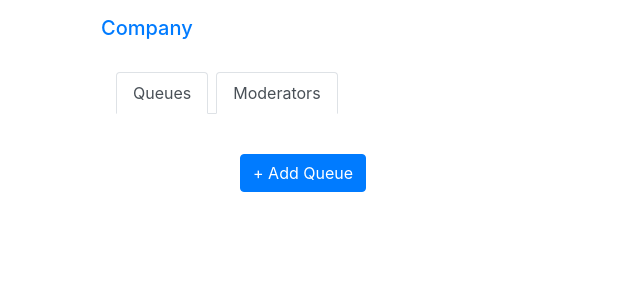
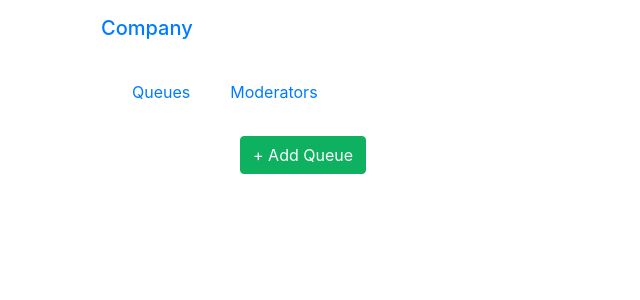
Before and after one commit to ArjunSureshKumar92/CYOQ-CreateYourOwnQueue, an Angular app: page / in a window 1280 px wide. Shown: the top 300 px of the page, without its empty margins (0-640 px from the left). Built offline with nearby package versions, Linux system fonts and the light colour scheme.

Commit message:
Change primary colour

```diff
--- a/src/app/navbar.component.ts
+++ b/src/app/navbar.component.ts
@@ -6,7 +6,7 @@
     <div class="container">
       <nav class="navbar navbar-fixed-top">
         <div id="navbar">
-          <ul class="list-inline nav-tabs">
+          <ul class="list-inline nav nav-fill">
             <li class="list-inline-item nav-item">
               <a routerLink="" class="nav-link" routerLinkActive="active" [routerLinkActiveOptions]="{exact:true}">Queues</a>
             </li>
--- a/src/styles.scss
+++ b/src/styles.scss
@@ -1,2 +1,9 @@
 /* You can add global styles to this file, and also import other style files */
-@import "~bootstrap/dist/css/bootstrap.css";
+@import "~bootstrap/scss/functions";
+@import "~bootstrap/scss/variables";
+
+$theme-colors: (
+  "primary": #0eb15f
+);
+
+@import "~bootstrap/scss/bootstrap";
```
